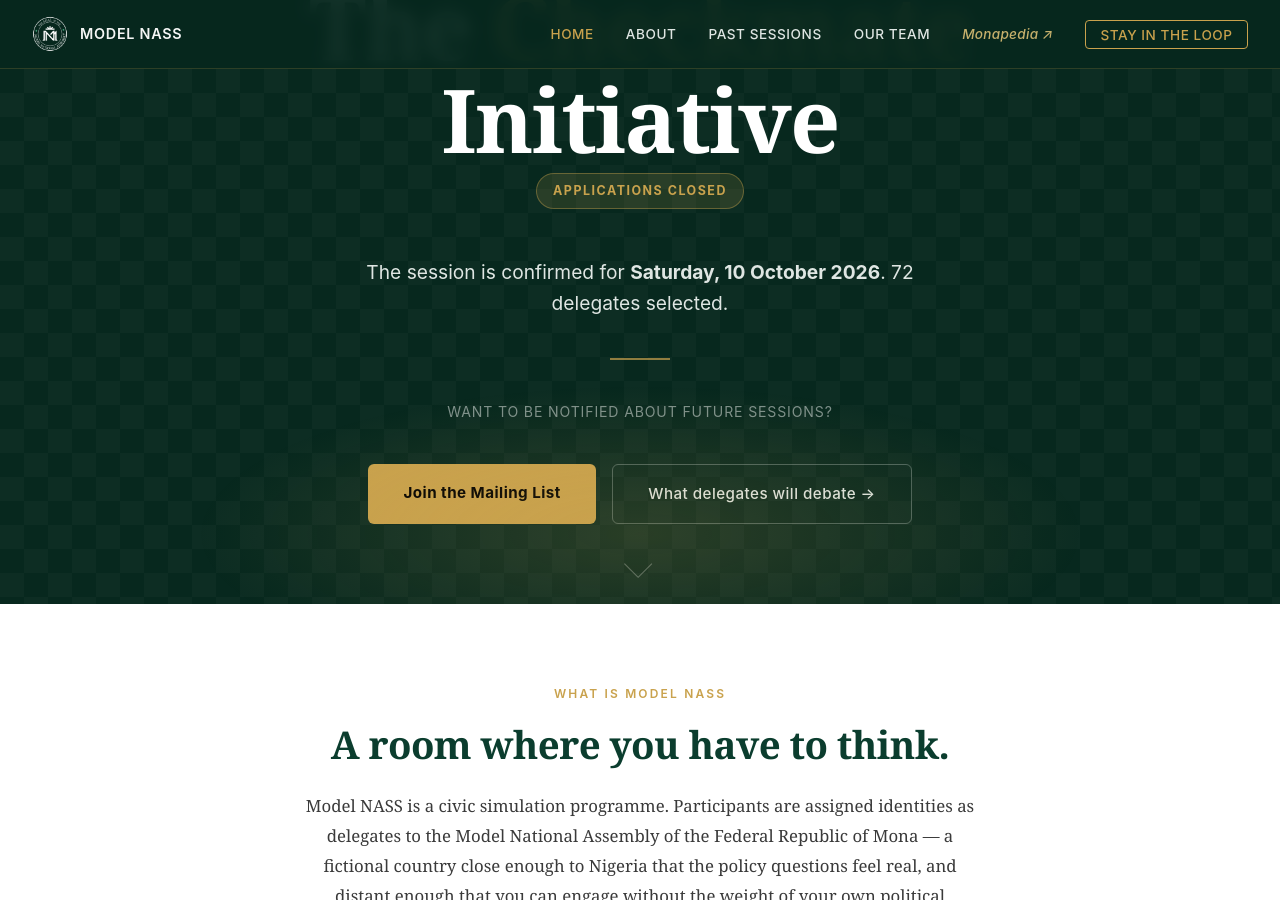
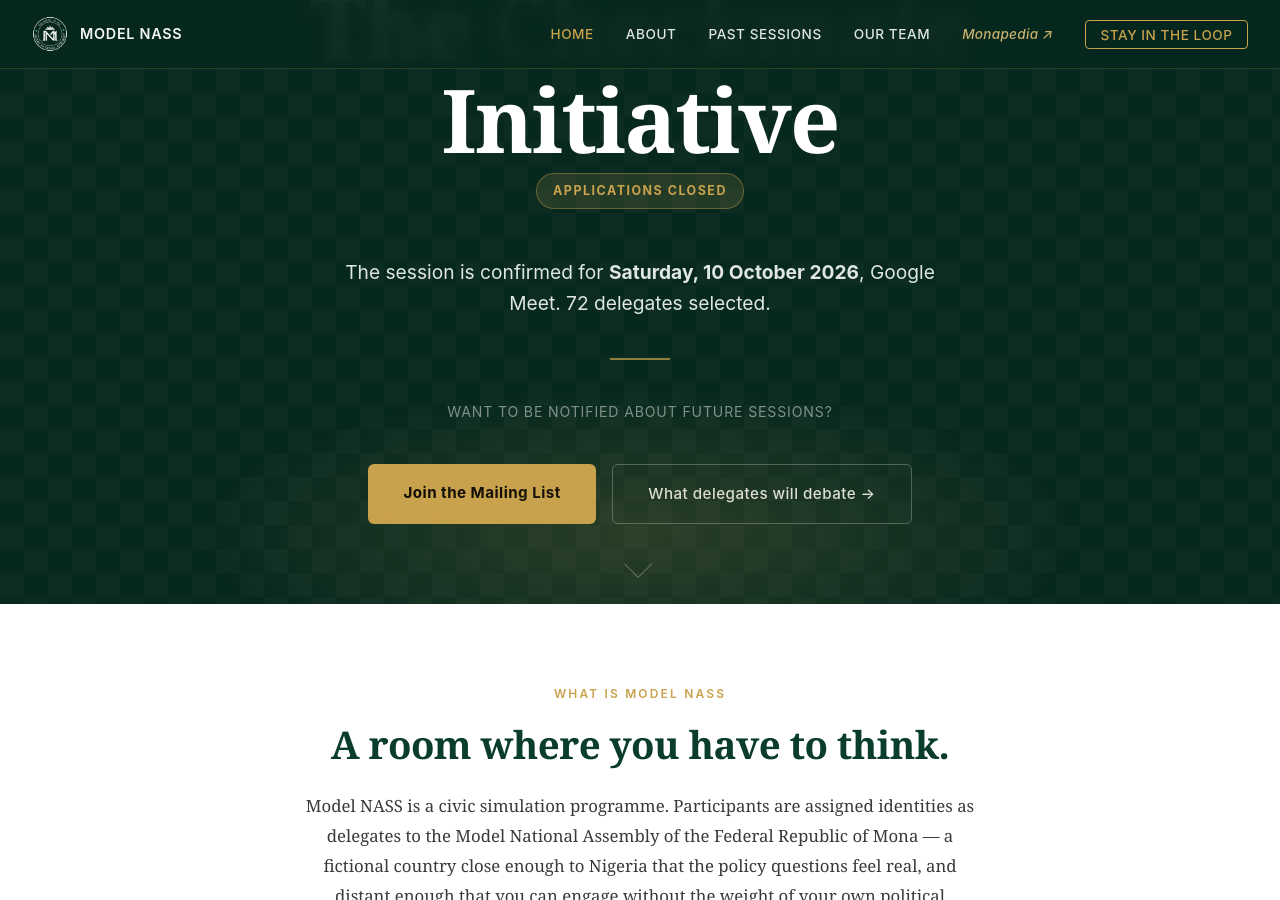
Before and after one commit to JoshuaOlu/modelnass, a Jekyll site: the page built from index.html, in a window 1280 px wide and 900 px high, scrolled down 315 px. Built offline with Jekyll 4.4.1, drawn with Linux system fonts in a browser that asks for light colours.

Commit message:
Updated date

```diff
--- a/_data/current_session.yml
+++ b/_data/current_session.yml
@@ -43,11 +43,12 @@
 subtitle: "A polarising bill. A fractured chamber. 72 delegates to decide."
 
 # Small line below the divider in the hero
-date_text: "Date to be announced · Registration now open"
+# date_text: "Date to be announced · Registration now open"
+date_text: "Saturday, 10 October 2026 · Google Meet"
 
 # Confirmed date and venue — used in "upcoming" status
 confirmed_date: "Saturday, 10 October 2026"
-confirmed_venue: ""
+confirmed_venue: "Google Meet"
 
 delegate_count: 72
 
```
